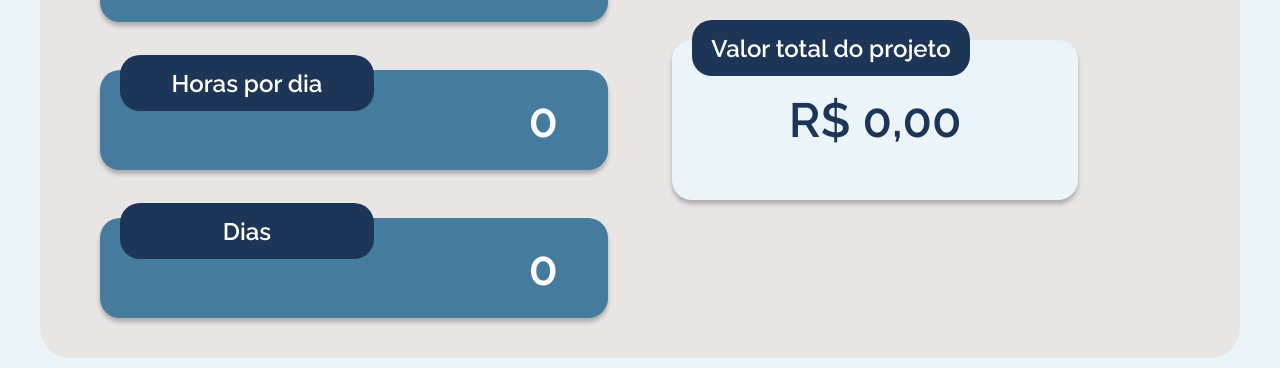
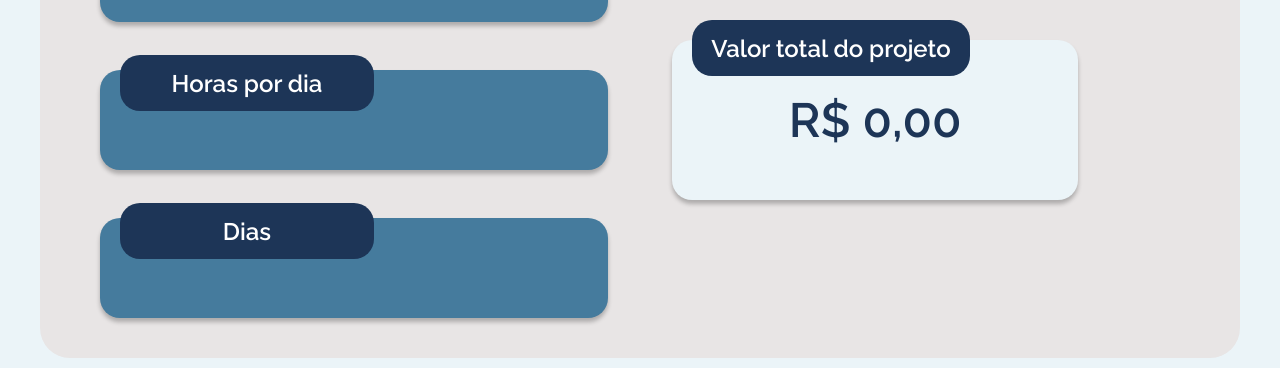
Before and after one commit to bduarte10/Dev.Calc, a React (Vite) app: page / in a window 1280 px wide. Shown: the part 371-739 px from the top of the page. Built offline with nearby package versions, Linux system fonts and the light colour scheme.

Commit message:
fix null value

```diff
--- a/src/components/Calculator/index.tsx
+++ b/src/components/Calculator/index.tsx
@@ -57,7 +57,7 @@ export const Calculator = (props: CalcProps) => {
           <HorasDia
             id="horaDia"
             type="text"
-            value={valorHoraDia}
+            value={valorHoraDia ? valorHoraDia : ''}
             onChange={handleHoraDiaChange}
           />
         </InputDiv>
@@ -66,7 +66,7 @@ export const Calculator = (props: CalcProps) => {
           <Dias
             id="dias"
             type="text"
-            value={valorDia}
+            value={valorDia ? valorDia : ''}
             onChange={handleDiaChange}
           />
         </InputDiv>
```
